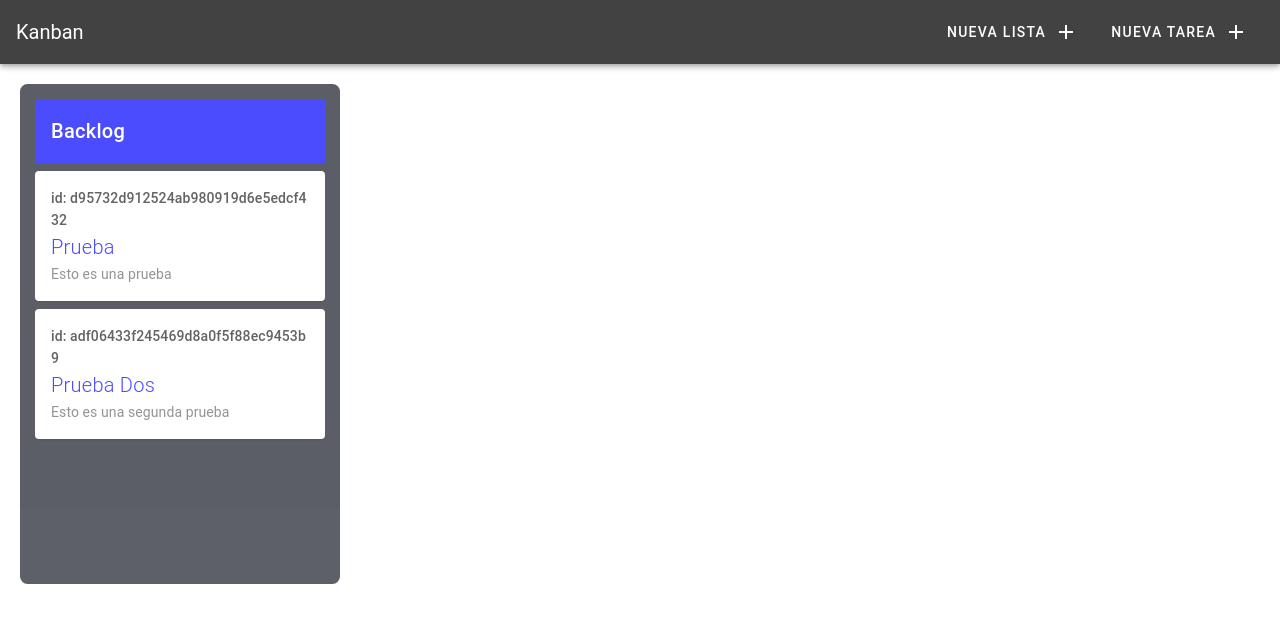
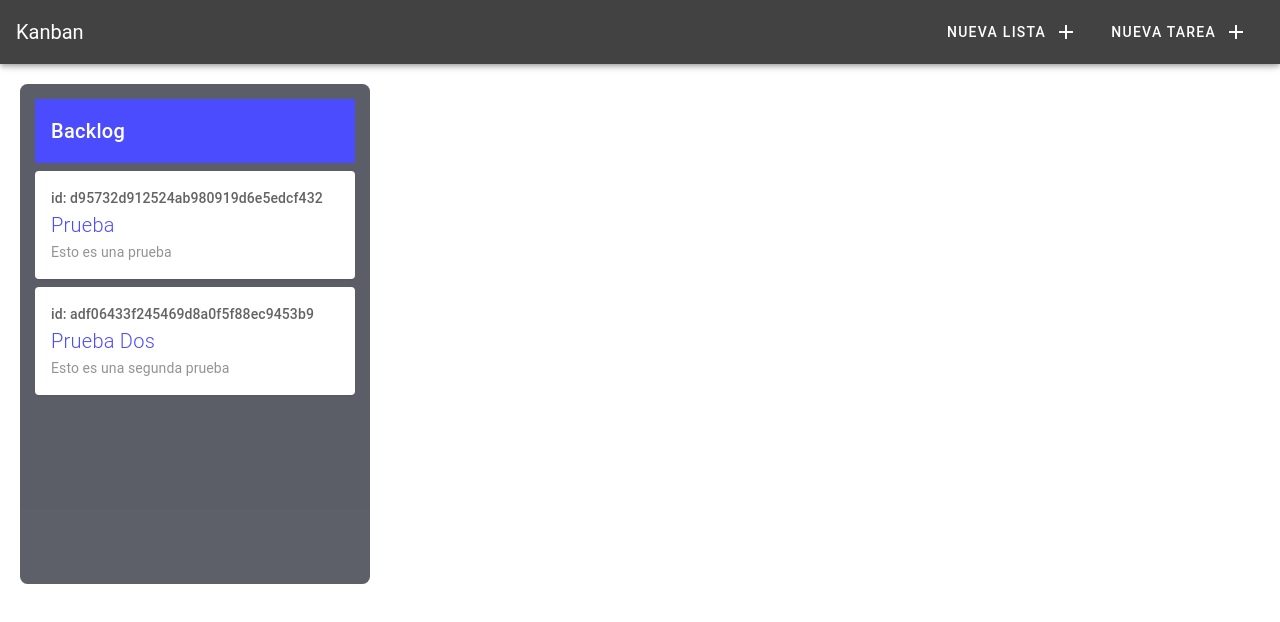
Before and after one commit to mdelarosa90/kanban-vue, a Vue app: page / in a window 1280 px wide. Shown: the top 622 px of the page. Built offline with nearby package versions, Linux system fonts and the light colour scheme; a small style sheet from the web is missing.

Commit message:
Fix bug canvas

```diff
--- a/src/components/Dashboard.vue
+++ b/src/components/Dashboard.vue
@@ -1,9 +1,17 @@
 <template>
   <v-container fluid style="overflow-x: 'auto'">
-      <v-layout row>
-        <v-flex sm12 md3 v-for="column in boards" :key="column.id" class="ml-5 mt-5">
+    <div class="board-canvas">
+      <div v-for="column in boards" :key="column.id" class="ml-5 mt-5 board-list">
         <Board :id="column.id" :title="column.name" :color="column.headerColor">
-            <draggable :list="column.tareas" :animation="200" group="board">
+          <draggable
+            :list="column.tareas"
+            ghost-class="ghost-card"
+            :empty-insert-threshold="100"
+            :animation="200"
+            group="board"
+            @start="drag=true"
+            @end="drag=false"
+          >
             <v-card
               v-for="(item, index) in column.tareas"
               :key="index"
@@ -13,14 +21,17 @@
             >
               <v-card-title class="flex-column align-start">
                 <span class="text-sm-h5 text-md-subtitle-2">id: {{item.id}}</span>
-                  <span class="title font-weight-light text-sm-h5 text-md-h6" :style="{color: column.headerColor}">{{item.title}}</span>
+                <span
+                  class="title font-weight-light text-sm-h5 text-md-h6"
+                  :style="{color: column.headerColor}"
+                >{{item.title}}</span>
               </v-card-title>
               <v-card-subtitle>{{item.description}}</v-card-subtitle>
             </v-card>
           </draggable>
         </Board>
-      </v-flex>
-      </v-layout>
+      </div>
+    </div>
     <Task v-bind:task="itemSelected" v-bind:board="boardSelected" />
     <List />
   </v-container>
@@ -31,7 +42,7 @@ import { mapState, mapGetters } from "vuex";
 import draggable from "vuedraggable";
 import Task from "./Task";
 import Board from "./Card";
-import List from './List';
+import List from "./List";
 export default {
   name: "Dashboard",
   components: {
@@ -51,7 +62,7 @@ export default {
   }),
   computed: {
     ...mapState(["boards", "editMode"]),
-    ...mapGetters(["allTasks"]),
+    ...mapGetters(["allTasks"])
   },
   methods: {
     editarTarea(data, board) {
@@ -66,11 +77,9 @@ export default {
       setTimeout(() => {
         target.style.display = "none";
       }, 0);
+    }
   },
-  },
-  watch: {
-
-  }
+  watch: {}
 };
 </script>
 
@@ -87,7 +96,61 @@ export default {
 
 .ghost-card {
   opacity: 0.5;
-  background: #F7FAFC;
+  background: #f7fafc;
   border: 1px solid #4299e1;
 }
+
+.board-canvas {
+  white-space: nowrap;
+  margin-bottom: 8px;
+  overflow-x: auto;
+  overflow-y: hidden;
+  padding-bottom: 8px;
+  position: absolute;
+  top: 0;
+  right: 0;
+  bottom: 0;
+  left: 0;
+}
+
+.board-list {
+  width: 350px;
+  margin: 0 4px;
+  height: 100%;
+  box-sizing: border-box;
+  display: inline-block;
+  vertical-align: top;
+  white-space: nowrap;
+}
+
+/* width */
+::-webkit-scrollbar {
+  width: 10px;
+  background-color: #f5f5f5;
+}
+
+/* Track */
+::-webkit-scrollbar-track {
+  box-shadow: inset 0 0 6px rgba(0, 0, 0, 0.3);
+  background-color: #f5f5f5;
+  border-radius: 10px;
+}
+
+/* Handle */
+::-webkit-scrollbar-thumb {
+  border-radius: 10px;
+  background-image: -webkit-gradient(
+    linear,
+    left bottom,
+    left top,
+    color-stop(0.44, rgb(122, 206, 217)),
+    color-stop(0.72, rgb(73, 185, 189)),
+    color-stop(0.86, rgb(28, 134, 148))
+  );
+}
+
+/* Handle on hover */
+::-webkit-scrollbar-thumb:hover {
+  background: #555;
+}
 </style>
```
Lines whose indentation alone changed are shown as unchanged.
